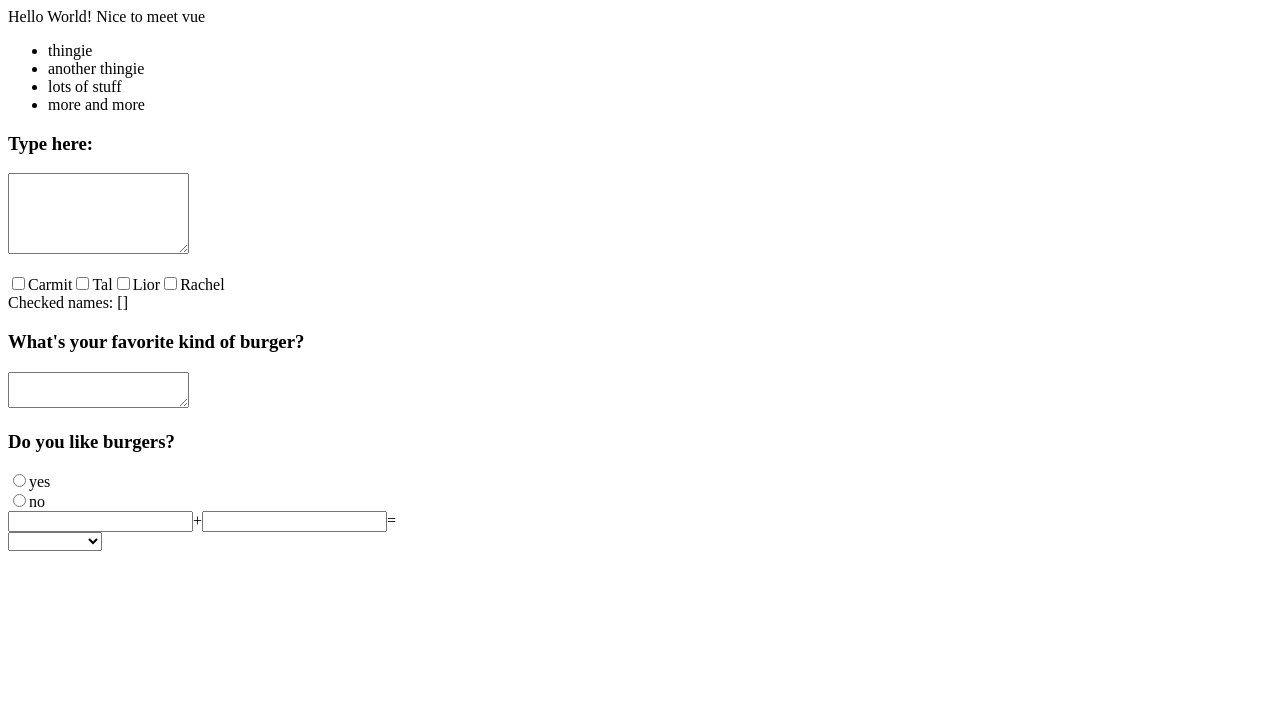
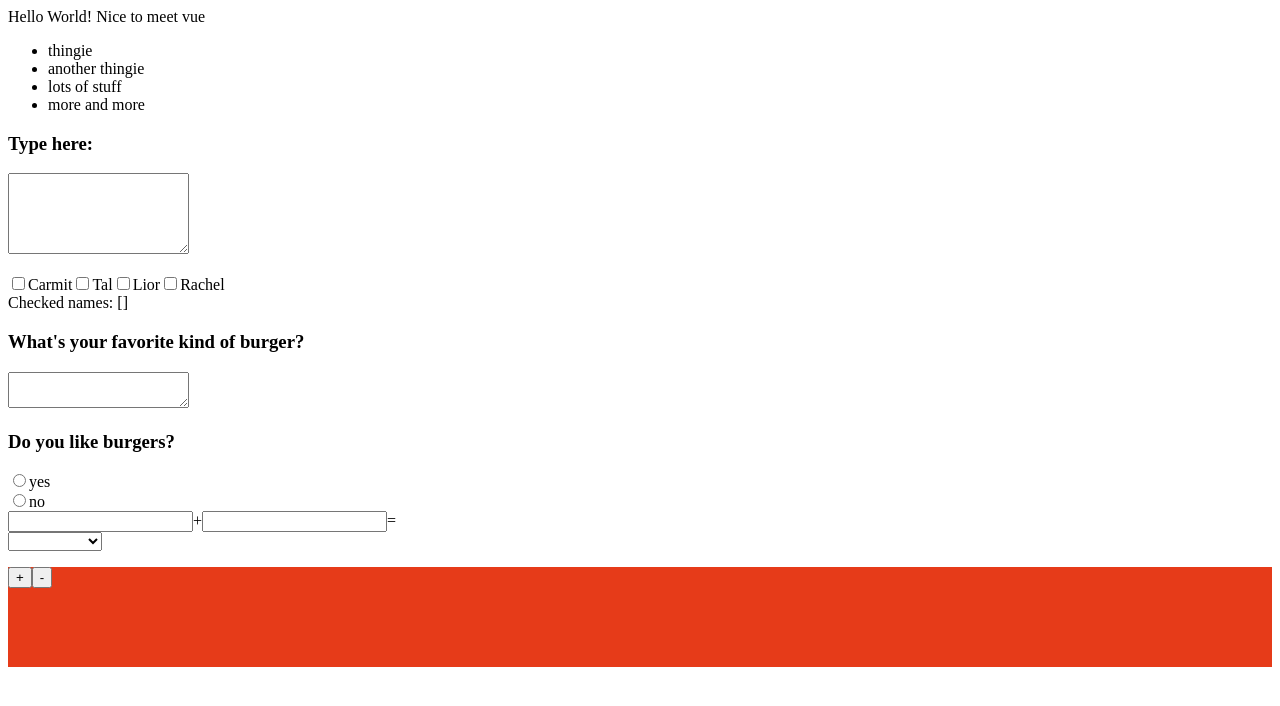
Before and after one commit to Talwind1/Vue.js, a plain HTML site: page index.html in a window 1280 px wide. Drawn offline with nearby package versions, Linux system fonts and the light colour scheme.

Commit message:
background color chaange by mouse over

```diff
--- a/index.html
+++ b/index.html
@@ -64,6 +64,16 @@
           <p v-if="topping">My favorite topping on the burger is {{topping}}</p>
         </div>
       </div>
+      <div
+        id="colores"
+        @mousemove="xCoordinate"
+        :style=" {backgroundColor: `hsl(${x}, 80%, 50%)`,height:'100px'}"
+      >
+        <p>
+          <button @click="increament">+</button
+          ><button @click="decreament">-</button>
+        </p>
+      </div>
     </div>
 
     <script src="https://unpkg.com/vue@next"></script>
@@ -90,7 +100,21 @@
             num1: "",
             num2: "",
             topping: "",
+            counter: 0,
+            x: 10,
           };
+        },
+        methods: {
+          increament() {
+            this.counter++;
+          },
+          decreament() {
+            this.counter--;
+          },
+          xCoordinate(e) {
+            console.log(e);
+            this.x = e.clientX;
+          },
         },
       };
       Vue.createApp(App).mount("#app");
```
Also changed, not shown: notes.js (+11 -2 lines).
